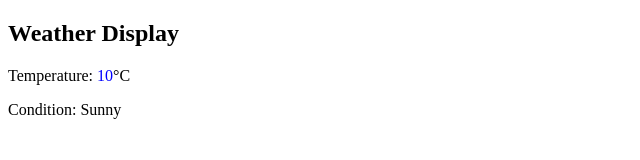
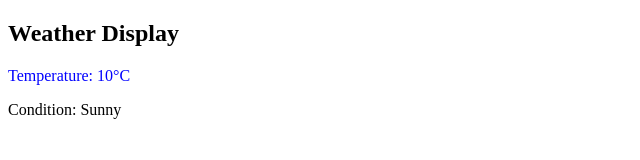
Before and after one commit to acciojob/conditional-weather-report-raza-shahi, a React app: page / in a window 1280 px wide. Shown: the top 160 px of the page, without its empty margins (0-640 px from the left). Built offline with nearby package versions, Linux system fonts and the light colour scheme.

Commit message:
span fix

```diff
--- a/src/components/WeatherDisplay.js
+++ b/src/components/WeatherDisplay.js
@@ -4,7 +4,7 @@ const WeatherDisplay = ({ weather }) => {
   return (
     <div>
       <h2>Weather Display</h2>
-      <p>Temperature: <span style={weather.temperature>20 ? {color: "red"} : {color: "blue"}}>{weather.temperature}</span>°C</p>
+      <p><span style={weather.temperature>20 ? {color: "red"} : {color: "blue"}}>Temperature: {weather.temperature}°C</span></p>
       <p>Condition: {weather.condition}</p>
     </div>
   )
```
